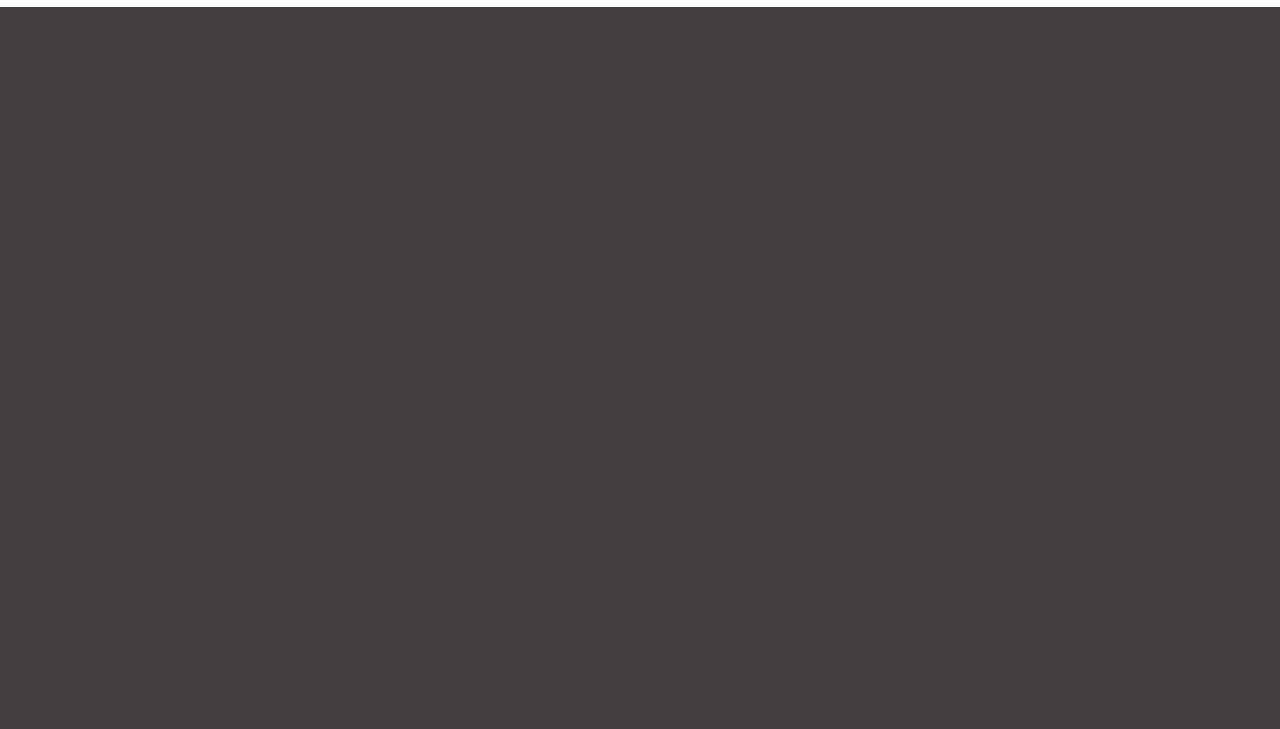
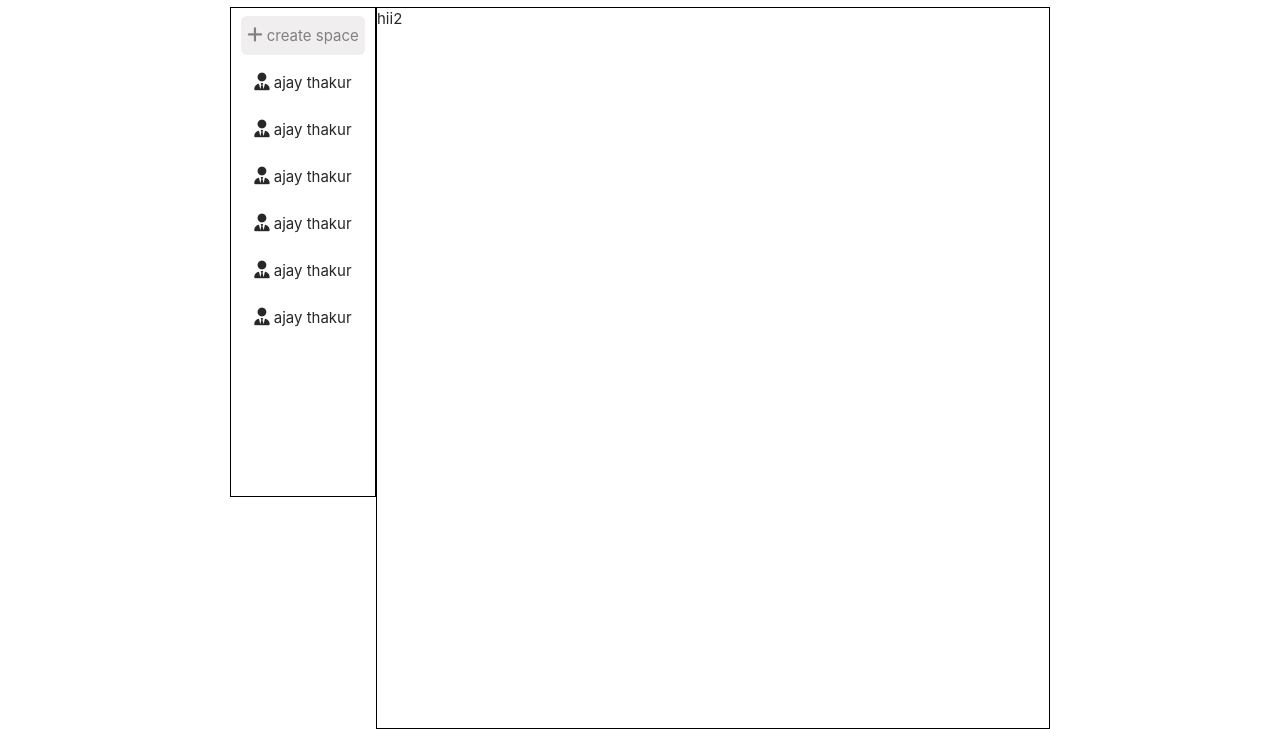
Before and after one commit to webdevelopersunil/html_templates, a plain HTML site: page quora/dashboard.html in a window 1280 px wide. Shown: the part 72-801 px from the top of the page. Drawn offline with Linux system fonts and the light colour scheme.

Commit message:
Home Page

```diff
--- a/quora/dashboard.css
+++ b/quora/dashboard.css
@@ -11,7 +11,7 @@ body {
     direction: ltr;
     /* background-image: url('./bg.jpg'); */
     /* background-color: #f2f2f2; */
-    background-color: #443d3d;
+    /* background-color: #443d3d; */
     margin: 0;
 }
 
@@ -66,7 +66,7 @@ nav{
     display: flex;
     justify-content: flex-start;
     align-items: center;
-    border: 1px solid black;
+    outline: 1px solid black;
     width: 16rem;
     height: 1.7rem;
     margin: 0 1rem;
@@ -80,5 +80,47 @@ nav{
     background-color: transparent;
     border: 0;
     outline: none;
+}
+
+.mainHome{
+    display: flex;
+    justify-content: center;
+}
+
+.mainHome section:nth-child(1){
+    border: 1px solid black;
+    position: relative;
+    width: 9rem;
+    height: 60vh;
+    padding: 4px 0;
+    display: flex;
+    justify-content: flex-start;
+    align-items: center;
+    flex-direction: column;
 
 }
+.mainHome section div{
+    cursor: pointer;
+    margin: 4px 0;
+    padding: 9px 6px;
+}
+.mainHome section div:hover{
+    background-color: rgb(240, 238, 238);
+}
+
+.mainHome section div i {
+    margin-right: 4px;
+    font-size: 1.1rem;
+}
+.mainHome section div:nth-child(1){
+    background-color: rgb(240, 238, 238);
+    border-radius: 6PX;
+    color: grey;
+}
+
+.mainHome section:nth-child(2){
+    border: 1px solid black;
+    width: 42rem;
+    height: 90vh;
+
+}
--- a/quora/dashboard.html
+++ b/quora/dashboard.html
@@ -23,6 +23,18 @@
             <a href=""><i class="fa-regular fa-user"></i></a>
         </section>
     </nav>
+    <div class="mainHome">
+        <section >
+            <div><i class="fa-solid fa-plus"></i>create space</div>
+            <div><i class="fa-solid fa-user-tie"></i>ajay thakur</div>
+            <div><i class="fa-solid fa-user-tie"></i>ajay thakur</div>
+            <div><i class="fa-solid fa-user-tie"></i>ajay thakur</div>
+            <div><i class="fa-solid fa-user-tie"></i>ajay thakur</div>
+            <div><i class="fa-solid fa-user-tie"></i>ajay thakur</div>
+            <div><i class="fa-solid fa-user-tie"></i>ajay thakur</div>
+        </section>
+        <section >hii2</section>
+    </div>
 
 </body>
 </html>
```
Lines whose indentation alone changed are shown as unchanged.
